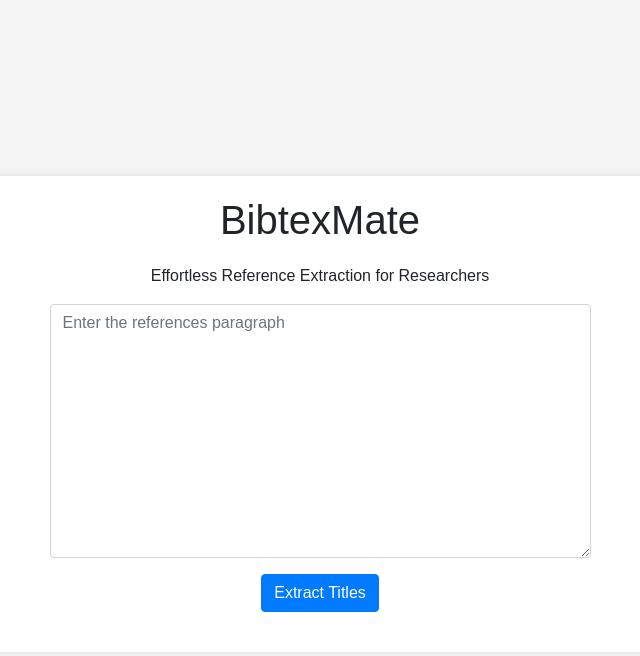
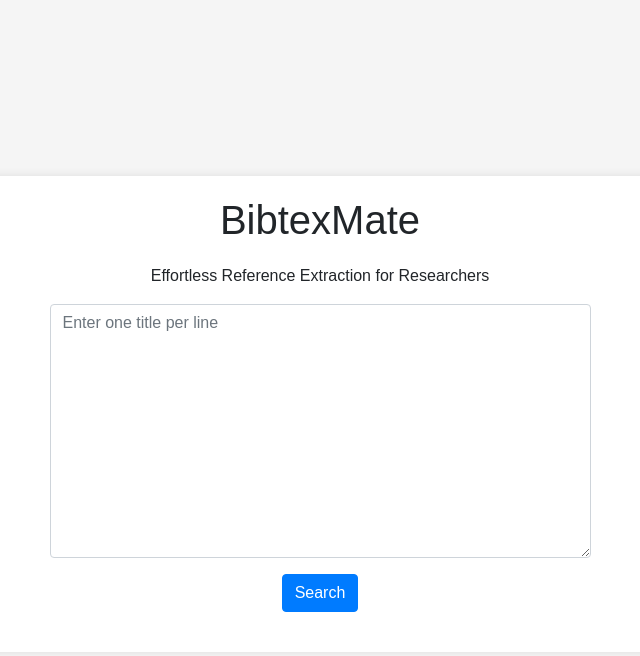
Before and after one commit to hjiang13/BibtexMate, a Flask app: page / in a window 1280 px wide. Shown: the top 656 px of the page, without its empty margins (320-960 px from the left). Run offline with Flask 2, Linux system fonts and the light colour scheme; some libraries are stand-ins or nearby versions.

Commit message:
Back to title input

```diff
--- a/app.py
+++ b/app.py
@@ -1,5 +1,4 @@
 import os
-import re
 import requests
 from flask import Flask, request, render_template
 import logging
@@ -9,41 +8,49 @@
 # Set up basic logging
 logging.basicConfig(level=logging.INFO)
 
-def extract_references(paragraph):
-    # Split references by newline or bracketed number pattern
-    references = re.split(r'\n\s*\[?\d+\]?\s*', paragraph.strip())
-    references = [ref for ref in references if ref.strip()]
-    return references
+def search_crossref_for_bibtex(title):
+    try:
+        url = "https://api.crossref.org/works"
+        headers = {"Accept": "application/json"}
+        params = {"query.title": title, "rows": 1}
 
-def extract_title(reference):
-    # Match patterns for different citation styles
-    match = re.search(r'\.\s+([^\.]+?)\.\s+(\d{4}|arXiv|In:|Proceedings of|IEEE|ACM|Cognitive Psychology|Design Automation Conference|pp\.|volume \d+)', reference)
-    if match:
-        title = match.group(1).strip()
-        return title
-    # If no match is found, try another pattern that matches the common format
-    match = re.search(r'\.\s+([^\.]+?)\.\s+\d{4}', reference)
-    if match:
-        title = match.group(1).strip()
-        return title
-    return None
+        response = requests.get(url, headers=headers, params=params)
+        logging.info(f"Title search response for '{title}': {response.status_code} - {response.json()}")
 
-def extract_titles_from_paragraph(paragraph):
-    references = extract_references(paragraph)
-    titles = [extract_title(ref) for ref in references]
-    return [title for title in titles if title]
+        if response.status_code == 200:
+            data = response.json()
+            if data["message"]["items"]:
+                item = data["message"]["items"][0]
+                doi = item.get("DOI")
+                if doi:
+                    bibtex_url = f"https://doi.org/{doi}"
+                    bibtex_response = requests.get(bibtex_url, headers={"Accept": "application/x-bibtex"})
+                    logging.info(f"BibTeX response for '{title}': {bibtex_response.status_code} - {bibtex_response.text}")
+
+                    if bibtex_response.status_code == 200:
+                        return bibtex_response.text
+        return None
+    except Exception as e:
+        logging.error(f"Error in search_crossref_for_bibtex for '{title}': {e}")
+        return None
 
 @app.route('/', methods=['GET', 'POST'])
 def index():
     try:
         if request.method == 'POST':
-            paragraph = request.form.get('paragraph')
-            if paragraph:
-                titles = extract_titles_from_paragraph(paragraph)
-                if titles:
-                    return render_template('index.html', titles=titles)
-                else:
-                    return render_template('index.html', error="No titles found in the provided paragraph.")
+            titles = request.form.get('titles')
+            if titles:
+                titles_list = titles.split('\n')
+                results = {}
+                for title in titles_list:
+                    title = title.strip()
+                    if title:
+                        bibtex_entry = search_crossref_for_bibtex(title)
+                        if bibtex_entry:
+                            results[title] = bibtex_entry
+                        else:
+                            results[title] = "No BibTeX entry found for this title."
+                return render_template('index.html', results=results)
         return render_template('index.html')
     except Exception as e:
         logging.error(f"Error in index route: {e}")
--- a/static/style.css
+++ b/static/style.css
@@ -40,13 +40,3 @@
 }
 
 pre {
-    text-align: left;
-    background-color: #f0f0f0;
-    padding: 10px;
-    border-radius: 4px;
-    overflow-x: auto;
-}
-
-.card {
-    margin-bottom: 10px;
-}
--- a/templates/index.html
+++ b/templates/index.html
@@ -15,19 +15,22 @@
                 <p class="text-center">Effortless Reference Extraction for Researchers</p>
                 <form action="/" method="post">
                     <div class="form-group">
-                        <textarea class="form-control" name="paragraph" rows="10" placeholder="Enter the references paragraph" required></textarea>
+                        <textarea class="form-control" name="titles" rows="10" placeholder="Enter one title per line" required></textarea>
                     </div>
                     <div class="form-group text-center">
-                        <button type="submit" class="btn btn-primary">Extract Titles</button>
+                        <button type="submit" class="btn btn-primary">Search</button>
                     </div>
                 </form>
-                {% if titles %}
-                    <h2>Extracted Titles</h2>
-                    <ul class="list-group">
-                        {% for title in titles %}
-                            <li class="list-group-item">{{ title }}</li>
-                        {% endfor %}
-                    </ul>
+                {% if results %}
+                    <h2>Extracted BibTeX Entries</h2>
+                    {% for title, bibtex in results.items() %}
+                        <div class="card mb-3">
+                            <div class="card-body">
+                                <h5 class="card-title">{{ title }}</h5>
+                                <pre>{{ bibtex }}</pre>
+                            </div>
+                        </div>
+                    {% endfor %}
                 {% elif error %}
                     <p class="text-danger">{{ error }}</p>
                 {% endif %}
```
